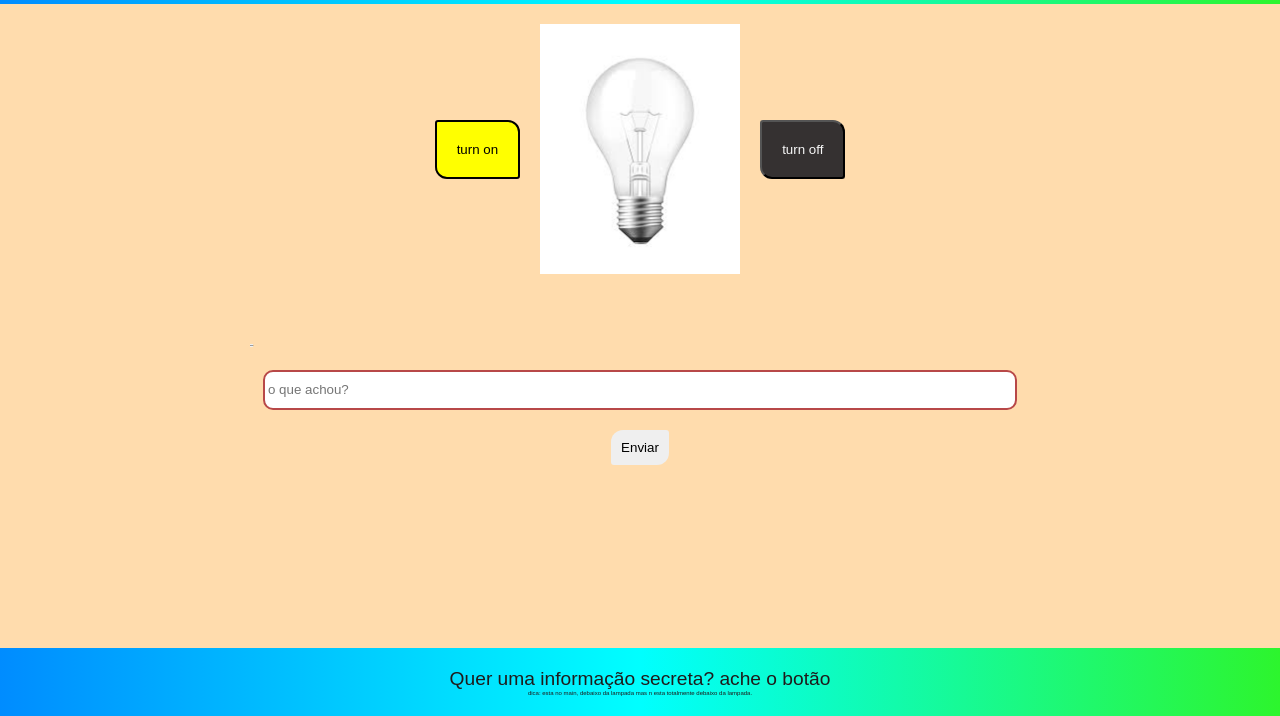
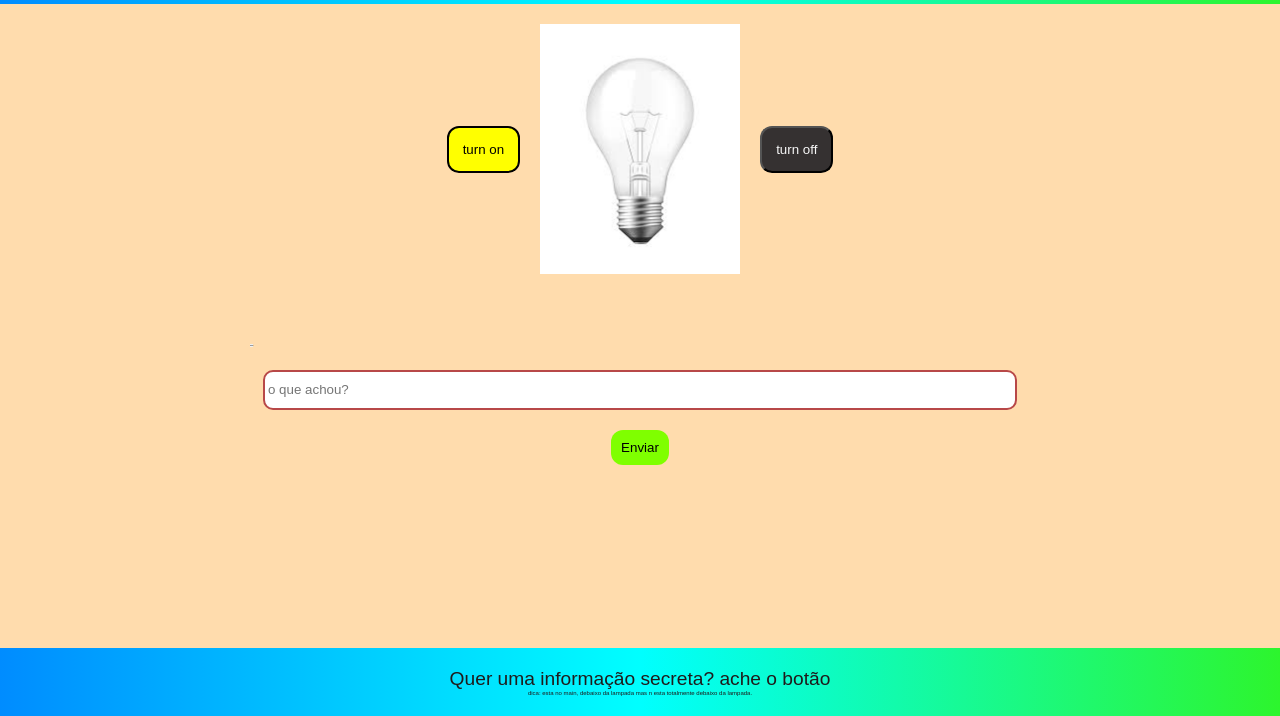
Before and after one commit to LuizNervous/lanpadaandtarefas, a plain HTML site: page index.html in a window 1280 px wide. Shown: the part 84-800 px from the top of the page. Drawn offline with Linux system fonts and the light colour scheme.

Commit message:
chegachega

```diff
--- a/script.js
+++ b/script.js
@@ -1,19 +1,19 @@
 document.querySelector("#on").addEventListener("click", () => {
-  const img =document.getElementById("imagem")
-if (img.src.includes("imagens/lapon.png")) {
-  alert("a lampada ja esta acessa")
-}else{
-  img.src = "imagens/lapon.png";
-}
+  const img = document.getElementById("imagem")
+  if (img.src.includes("imagens/lapon.png")) {
+    alert("a lampada ja esta acessa")
+  } else {
+    img.src = "imagens/lapon.png";
+  }
 });
 
 
 document.querySelector("#off").addEventListener("click", () => {
-  const img =document.getElementById("imagem")
-  if(img.src.includes("imagens/lapoff.png")){
+  const img = document.getElementById("imagem")
+  if (img.src.includes("imagens/lapoff.png")) {
     alert("a lampada ja esta apagada")
-  }else{
-    img.src="imagens/lapoff.png";
+  } else {
+    img.src = "imagens/lapoff.png";
   }
 });
 
@@ -48,12 +48,13 @@ const titulosite = document.querySelector("#titulo")
 const nome = document.querySelector("#buu");
 const secretImg = document.querySelector("#secret");
 const secretBtn = document.querySelector(".secret");
-let ameaca=document.getElementById("odio");
-secretBtn.addEventListener( "click", ()=>{
-  secretImg.src="imagens/image.png";
+let ameaca = document.getElementById("odio");
+
+secretBtn.addEventListener("click", () => {
+  secretImg.src = "imagens/image.png";
   secretImg.classList.add("show");
   document.body.classList.add("olavo-mode");
-  titulosite.textContent="Seriedade";
-  nome.textContent="Site do Olavo";
-  ameaca.textContent="Agora vc vai Morre, por ter visto esta atrocidade! Muehehehhehehehaaaaaaaaaaaaaaaaaaaaaau";
+  titulosite.textContent = "Site do Mestre do vava";
+  nome.textContent = "Site do Olavo";
+  ameaca.textContent = "Você viu demais... Muehehehhehehehaaaaaaaaaaaaaaaaaaaaaau";
 })
--- a/style.css
+++ b/style.css
@@ -141,21 +141,24 @@ input:focus{
 #off{
   color: rgb(247, 247, 247);
   background-color: rgb(53, 49, 49);
-  border-radius: 3px 12px ;
-  padding: 20px;
+  border-radius: 12px ;
+  padding: 14px;
+  cursor: pointer;
   margin: 20px;
 }
 #on{
-  border-radius: 3px 12px ;
-  padding: 20px;
+  border-radius: 12px ;
+  padding: 14px;
   margin: 20px;
 border: 2px solid black;
  background-color: yellow;
+ cursor: pointer;
 }
 .botao{
-  border-radius:  12px 3px ;
+  border-radius:  12px ;
   padding: 10px;
   margin: 20px;
-
+background-color: chartreuse;
+cursor: pointer;
   border: none;
 }
```
